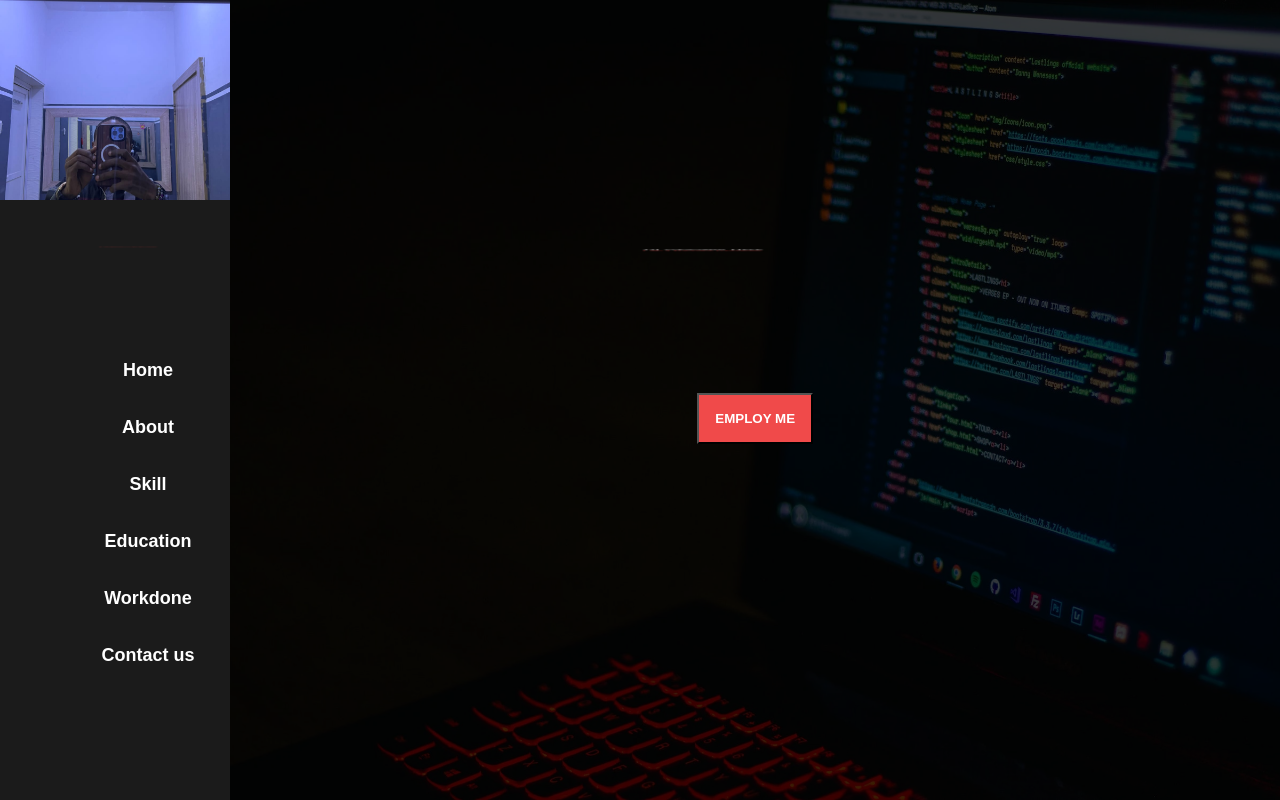
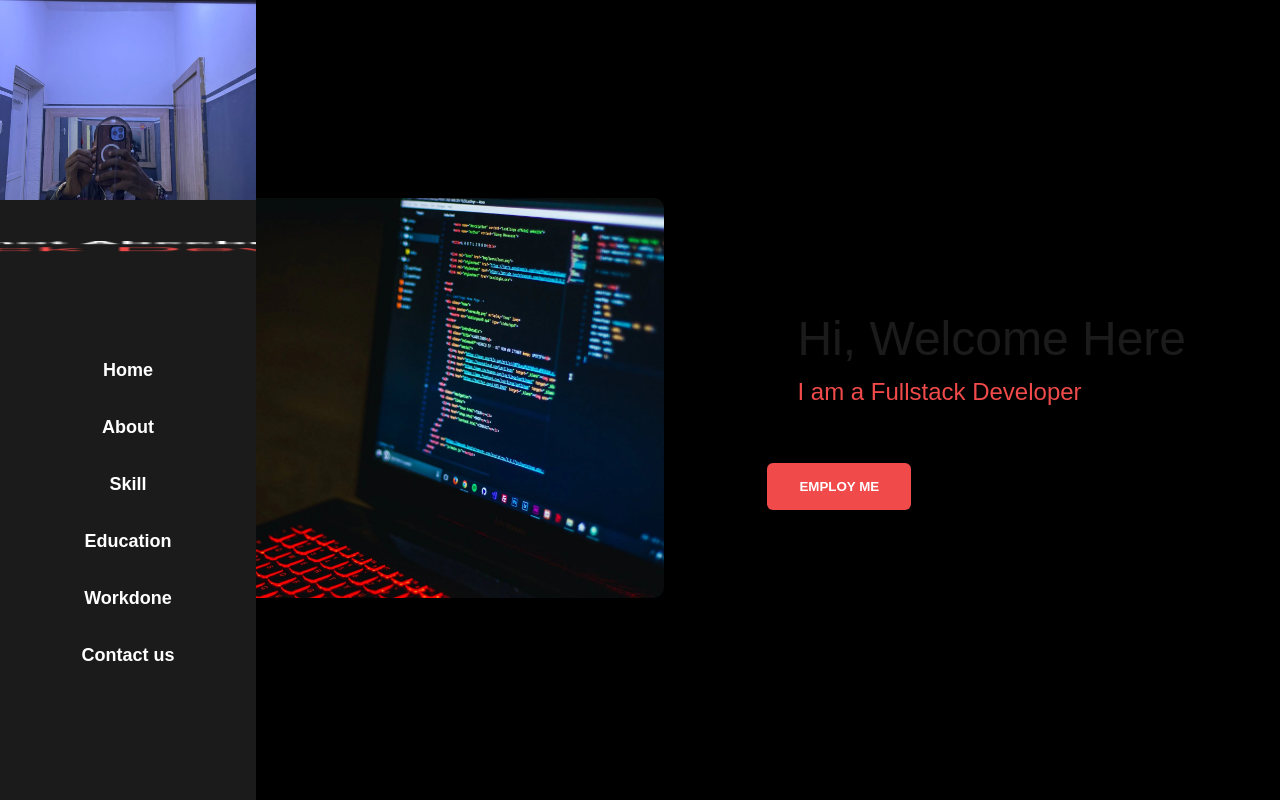
Before and after one commit to Usamot/myportfolio, a React (Create React App) app: page / in a window 1280 px wide. Built offline with nearby package versions, Linux system fonts and the light colour scheme.

Commit message:
Updated layout

```diff
--- a/src/component/About/about.css
+++ b/src/component/About/about.css
@@ -1,66 +1,114 @@
-.about{
-    max-width: 100%;
-
-
-    padding: 2rem;
-    margin-left:20%;
+/* RESET */
+* {
+    margin: 0;
+    padding: 0;
+    box-sizing: border-box;
   }
 
-.about-ul{
+  /* ABOUT SECTION */
+  .about {
+    width: 60%;
+    max-width: 1200px;  /* desktop max width */
+    margin: 0 auto;
+    padding: 2rem;
+  }
+
+  .about h2 {
+    text-align: center;
+    font-size: 2.5rem;
+    margin-bottom: 2rem;
+    color: #333;
+  }
+
+  /* GRID LAYOUT FOR CARDS */
+  .about-ul {
+    display: grid;
+    grid-template-columns: repeat(auto-fit, minmax(150px, 2fr));
+    gap: 1.5rem;
+    justify-items: center;
+    align-items: stretch;
+  }
+
+  /* EACH CARD */
+  .about-ul ul {
+    background-color: #f5f5f5;
+    border-radius: 10px;
+    padding: 2rem;
     width: 100%;
-    display:grid;
-    grid-template-columns:repeat(auto-fit, minmax(300px, 1fr));
-    justify-content: space-between;
-    gap: 10px;
+    list-style: none;
+    transition: all 0.3s ease;
+    text-align: center;
+  }
 
-    align-items: center;
-    text-align: center;
-    margin-top: 3rem;
+  .about-ul ul:hover {
+    background-color: rgba(255, 218, 5, 0.65);
+    transform: translateY(-5px);
+    cursor: pointer;
+  }
 
-}
-.about-ul ul{
-    padding:2rem;
-    display: grid;
-    gap: 1rem;
-
-
-}
-.about-ul li{
+  /* LIST ITEMS */
+  .about-ul li {
     font-weight: bold;
     font-family: Impact, Haettenschweiler, 'Arial Narrow Bold', sans-serif;
-}
-.about-ul:hover{
-    background-color: rgba(255, 218, 5, 0.65);
-
+    margin-bottom: 0.5rem;
+    color: #000;
+    transition: color 0.3s ease;
   }
 
-.about-footer{
-    margin-top:5rem;
+  .about-ul li:hover {
+    color: #d32f2f;
+  }
+
+  /* FOOTER SECTION */
+  .about-footer {
+    margin-top: 5rem;
     width: 80%;
+    max-width: 1200px;
     background-color: rgb(251, 170, 19);
+    padding: 2rem;
+    border-radius: 10px;
+    margin-left: auto;
+    margin-right: auto;
+    text-align: center;
+    color: #000;
+  }
 
+  /* MOBILE & TABLET RESPONSIVE */
+  @media (max-width: 1024px) {
+    .about {
+      padding: 1.5rem;
     }
-.drop{
 
+    .about-ul {
+      gap: 1rem;
     }
-.l1 {
-    color:rgb(0, 0, 0);
+
+    .about-footer {
+      width: 90%;
+      padding: 1.5rem;
     }
-.l1-i {
-    color:rgb(0, 0, 0);
   }
-.l2 {
-    color:rgb(0, 0, 0);
+
+  @media (max-width: 768px) {
+    .about {
+      padding: 1rem;
     }
-.l3 {
-    color:rgb(0, 0, 0);
+
+    .about-ul {
+      grid-template-columns: 1fr; /* single column on mobile */
+      gap: 1rem;
     }
-.l4 {
-    color:rgba(0, 0, 0, 0.616);
+
+    .about-footer {
+      width: 100%;
+      padding: 1rem;
     }
-.l5 {
-    color:rgb(0, 0, 0);
+
+    .about h2 {
+      font-size: 2rem;
     }
-small{
-    color:black;
+
+    .about-ul ul {
+      padding: 1.5rem;
     }
+  }
--- a/src/component/Education/education.css
+++ b/src/component/Education/education.css
@@ -1,3 +1,4 @@
+
 .education{
     width: 60%;
     height: 100vh;
--- a/src/component/Landing/HeaderComponent.jsx
+++ b/src/component/Landing/HeaderComponent.jsx
@@ -1,38 +1,27 @@
-import React from 'react'
-import './header-component.css'
-import con2 from '../assets/con2.png'
+import React from 'react';
+import './header-component.css';
+import con2 from '../assets/con2.png';
 
 const HeaderComponent = () => {
-
-
-
-
   return (
-    <div className="header-component" >
-
-
-        <img src={con2} alt="" srcset="" />
-
-        <div className="header-component-top">
-
-            <div className='card'>
-
-            <h1 className="top-1">Hi Welcome Here </h1>
-            <h3>I am a Fullstack Developer</h3>
-
-            </div>
-
-
-            <button type="submit">EMPLOY ME</button>
+    <div className="header-component">
+      <div className="hero-container">
+        {/* Left: Image */}
+        <div className="hero-image">
+          <img src={con2} alt="Hero" />
         </div>
 
+        {/* Right: Text + Card + Button */}
+        <div className="hero-content">
+          <div className="card">
+            <h1 className="top-1">Hi, Welcome Here</h1>
+            <h3>I am a Fullstack Developer</h3>
+          </div>
+          <button>EMPLOY ME</button>
+        </div>
+      </div>
+    </div>
+  );
+};
 
-
-
-
-
-    </div>
-  )
-}
-
-export default HeaderComponent
+export default HeaderComponent;
--- a/src/component/Landing/header-component.css
+++ b/src/component/Landing/header-component.css
@@ -1,129 +1,167 @@
+/* RESET */
+*{
+  margin:0;
+  padding:0;
+  box-sizing:border-box;
+  font-family: Arial, sans-serif;
+}
 
+/* HERO SECTION */
+.header-component {
+  width: 100%;
+  min-height: 100vh;
+  background: #000;
+  display: flex;
+  align-items: center;
+  justify-content: center;
+  overflow: hidden;
+}
 
+/* CONTAINER FLEX */
+.hero-container {
+  display: flex;
+  align-items: center;
+  justify-content: space-between;
+  width: 90%;
+  max-width: 1200px;
+  gap: 30px;
+}
 
- @keyframes wipe-enter {
+/* LEFT IMAGE */
+.hero-image img {
+  width: 100%;
+  max-width: 600px;
+  height: auto;
+  border-radius: 10px;
+  object-fit: cover;
+}
+
+/* RIGHT CONTENT */
+.hero-content {
+  display: flex;
+  flex-direction: column;
+  justify-content: center;
+  align-items: flex-start;
+  gap: 20px;
+  text-align: left;
+}
+
+/* STAGGERED ANIMATION */
+.hero-content h1,
+.hero-content h3,
+.hero-content button {
+  opacity: 0;
+  transform: translateY(50px);
+  animation: slideIn 1s forwards;
+}
+
+.hero-content h1 {
+  animation-delay: 0.2s;
+}
+
+.hero-content h3 {
+  animation-delay: 0.5s;
+}
+
+.hero-content button {
+  animation-delay: 0.8s;
+}
+
+/* SLIDE-IN KEYFRAMES */
+@keyframes slideIn {
   0% {
-		transform: scale(0, .025);
+    opacity: 0;
+    transform: translateY(50px);
   }
-	50% {
-		transform: scale(1, .025);
+  100% {
+    opacity: 1;
+    transform: translateY(0);
   }
 }
 
-.header-component{
-
-    height: 100vh;
-    margin-left: 18%;
+/* CARD */
+.card {
+  background: rgba(0,0,0,0.7);
+  padding: 20px 30px;
+  border-radius: 10px;
+  color: #fff;
   position: relative;
-
-}
-.header-component img{
-    width: 100%;
-    height: 100%;
-    object-fit:cover;
+  overflow: hidden;
 }
 
-.header-component-top{
-    background-color: rgba(0, 0, 0, 0.767);
-    position: absolute;
-    height: 100vh;
-    width: 100%;
-    left: 0;
-    top: 0;
-
-    text-align: center;
-
-
-
-
+/* GLOW HOVER EFFECT */
+.card::before {
+  content:"";
+  position:absolute;
+  top:-50%;
+  left:-50%;
+  width:200%;
+  height:200%;
+  background: linear-gradient(45deg, #5ddcff, #3c67e3, #4e00c2);
+  filter: blur(40px);
+  opacity: 0.5;
+  animation: spin 5s linear infinite;
+  z-index: -1;
 }
 
-.top-1{
-    color: rgba(255, 249, 249, 0.822);
-    margin-top: 25%;;
-    font-size: 60px;
-
-}
-.header-component-top h3{
-    color: rgb(240, 74, 74);
+@keyframes spin {
+  0% {transform: rotate(0deg);}
+  100% {transform: rotate(360deg);}
 }
 
+/* TEXT */
+.top-1 {
+  font-size: 3rem;
+  margin-bottom: 10px;
+}
 
-.card {
-    /* background: #191c2960; */
-    width: 50%;
-    height: var(--card-height);
-    padding: 3px;
-    position: relative;
-    border-radius: 6px;
-    justify-content: center;
+.hero-content h3 {
+  font-size: 1.5rem;
+  color: rgb(240,74,74);
+}
+
+/* BUTTON */
+.hero-content button {
+  padding: 1rem 2rem;
+  font-weight: bold;
+  border:none;
+  border-radius:6px;
+  background-color: rgb(240,74,74);
+  color: #fff;
+  cursor: pointer;
+  transition: background 0.3s;
+}
+
+.hero-content button:hover {
+  background-color: rgb(200,50,50);
+}
+
+/* RESPONSIVE */
+@media (max-width: 1024px){
+  .hero-container {
+    flex-direction: column;
+    align-items: center;
+  }
+  .hero-content {
     align-items: center;
     text-align: center;
-    /* display: flex; */
-    font-size: 1.5em;
-    color: rgb(88 199 250 / 0%);
-    cursor: pointer;
-    font-family: cursive;
-    margin-left: 20%;
-    margin-top: 10%;
   }
-
-  .card:hover {
-    color: rgb(88 199 250 / 100%);
-    transition: color 1s;
+  .top-1 {
+    font-size: 2.2rem;
   }
-  .card:hover:before, .card:hover:after {
-
+  .hero-content h3 {
+    font-size: 1.2rem;
   }
-
-
-  .card::before {
-    content: "";
-    width: 104%;
-    height: 102%;
-    border-radius: 8px;
-    background-image: linear-gradient(
-      var(--rotate)
-      , #5ddcff, #3c67e3 43%, #4e00c2);
-      position: absolute;
-      z-index: -1;
-      top: -1%;
-      left: -2%;
-      animation: spin 2.5s linear infinite;
-  }
-
-  .card::after {
-    position: absolute;
-    content: "";
-    top: calc(var(--card-height) / 6);
-    left: 0;
-    right: 0;
-    z-index: -1;
-    height: 100%;
+  .hero-content button {
     width: 100%;
-    margin: 0 auto;
-    transform: scale(0.8);
-    filter: blur(calc(var(--card-height) / 6));
-    background-image: linear-gradient(
-      var(--rotate)
-      , #5ddcff, #3c67e3 43%, #4e00c2);
-      opacity: 1;
-    transition: opacity .5s;
-    animation: spin 2.5s linear infinite;
-  }
-
-
-  @media (prefers-reduced-motion: no-preference) {
-    .card {
-      animation-name: wipe-enter;
-      animation-duration: 5s;
-      animation-iteration-count: infinite;
   }
 }
 
-  .header-component-top button{
-    color: white !important;
-    background-color:rgb(240, 74, 74);
-    padding: 1rem;
-    font-weight: bold;
+@media (max-width: 480px){
+  .top-1 {
+    font-size: 1.8rem;
   }
+  .hero-content h3 {
+    font-size: 1rem;
+  }
+}
--- a/src/component/Landing/header.css
+++ b/src/component/Landing/header.css
@@ -30,32 +30,7 @@
   }
 }
 
-body {
-  margin: 0;
-  font-family: Arial, sans-serif;
-}
 
-.container {
-  width: 90%;
-  max-width: 1200px;
-  margin: auto;
-}
-
-img {
-  max-width: 100%;
-}
-
-.row {
-  display: flex;
-  flex-wrap: wrap;
-}
-
-/* Mobile */
-@media (max-width: 768px) {
-  .row {
-      flex-direction: column;
-  }
-}
 
 
 .landing {
```
Lines whose indentation alone changed are shown as unchanged.
